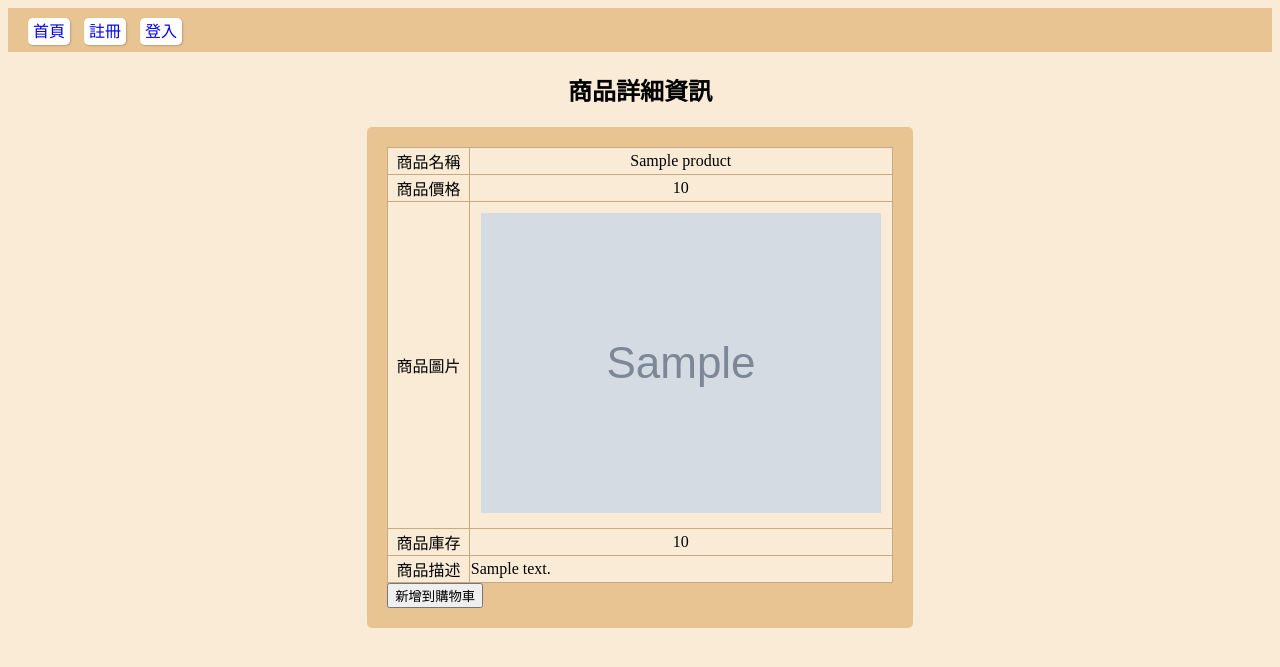
After one commit to Ohnokaoru/myshop, a Django app: page /view-detailproduct/1/ in a window 1280 px wide. The commit adds this page. Shown: the top 667 px of the page. Run offline with Django 5.2, Linux system fonts and the light colour scheme; tables that the repository leaves empty hold one stand-in row (values such as "Sample post"); grey boxes marked "Sample" are stand-in pictures.

Commit message:
新增view-detailproduct與view-detailproduct(加入購物車按鈕未完成)

```diff
--- a/product/templates/product/index-staff.html
+++ b/product/templates/product/index-staff.html
@@ -22,7 +22,7 @@
     {% for product in products %}
 
     <tr>
-        <td>{{product.product_name}}</td>
+        <td><a href="{% url 'view-detailproduct' product.id %}">{{product.product_name}}</a></td>
         <td>{{product.product_price}}</td>
         <td>
             {% if product.product_img %}
--- a/product/templates/product/index.html
+++ b/product/templates/product/index.html
@@ -19,7 +19,7 @@
     {% for product in products %}
 
     <tr>
-        <td>{{product.product_name}}</td>
+        <td><a href="{% url 'view-detailproduct' product.id %}">{{product.product_name}}</a></td>
         <td>{{product.product_price}}</td>
         <td>
             {% if product.product_img %}
--- /dev/null
+++ b/product/templates/product/view-detailproduct.html
@@ -0,0 +1,47 @@
+{% extends "base.html" %}
+{% load static %}
+{% block title %}商品詳細資訊{% endblock %}
+
+{% block content %}
+<div id="title">
+    <h2>商品詳細資訊</h2>
+</div>
+
+<div id="view-detailproduct">
+    <div id="view-detail-table">
+        <table style="width: 100%;">
+            <tr>
+                <td>商品名稱</td>
+                <td>{{product.product_name}}</td>
+            </tr>
+
+            <tr>
+                <td>商品價格</td>
+                <td>{{product.product_price}}</td>
+            </tr>
+
+            <tr>
+                <td>商品圖片</td>
+                <td><img src="{{product.product_img.url }}" alt="{{product.product_name}}" style=" padding: 10px;"></td>
+
+            </tr>
+
+            <tr>
+                <td>商品庫存</td>
+                <td> {{product.product_stock}}</td>
+            </tr>
+
+            <tr>
+                <td>商品描述</td>
+                <td style="text-align: left;"> {{product.product_description}} </td>
+
+            </tr>
+
+        </table>
+    </div>
+    <input type="submit" value="新增到購物車">
+
+</div>
+
+
+{% endblock %}
--- a/product/urls.py
+++ b/product/urls.py
@@ -11,4 +11,9 @@ urlpatterns = [
     path(
         "delete-product/<int:product_id>/", views.delete_product, name="delete-product"
     ),
+    path(
+        "view-detailproduct/<int:product_id>/",
+        views.view_detailproduct,
+        name="view-detailproduct",
+    ),
 ]
--- a/product/views.py
+++ b/product/views.py
@@ -134,3 +134,13 @@ def delete_product(request, product_id):
     return render(
         request, "product/delete-product.html", {"message": message, "product": product}
     )
+
+
+# 商品詳細頁面
+def view_detailproduct(request, product_id):
+    try:
+        product = Product.objects.get(id=product_id)
+    except Product.DoesNotExist:
+        return redirect("index")
+
+    return render(request, "product/view-detailproduct.html", {"product": product})
--- a/static/css/style.css
+++ b/static/css/style.css
@@ -96,3 +96,22 @@ th {
     color: red;
     text-align: center;
 }
+
+#view-detailproduct {
+    background-color: rgb(233, 196, 147);
+    width: 40%;
+    margin: auto;
+    padding: 20px;
+    border-radius: 5px;
+}
+
+#view-detail-table td:first-child {
+    width: 100px;
+}
+
+
+#view-detail-table {
+    background-color: antiquewhite;
+
+
+}
```
Also changed, not shown: 1 other file.
